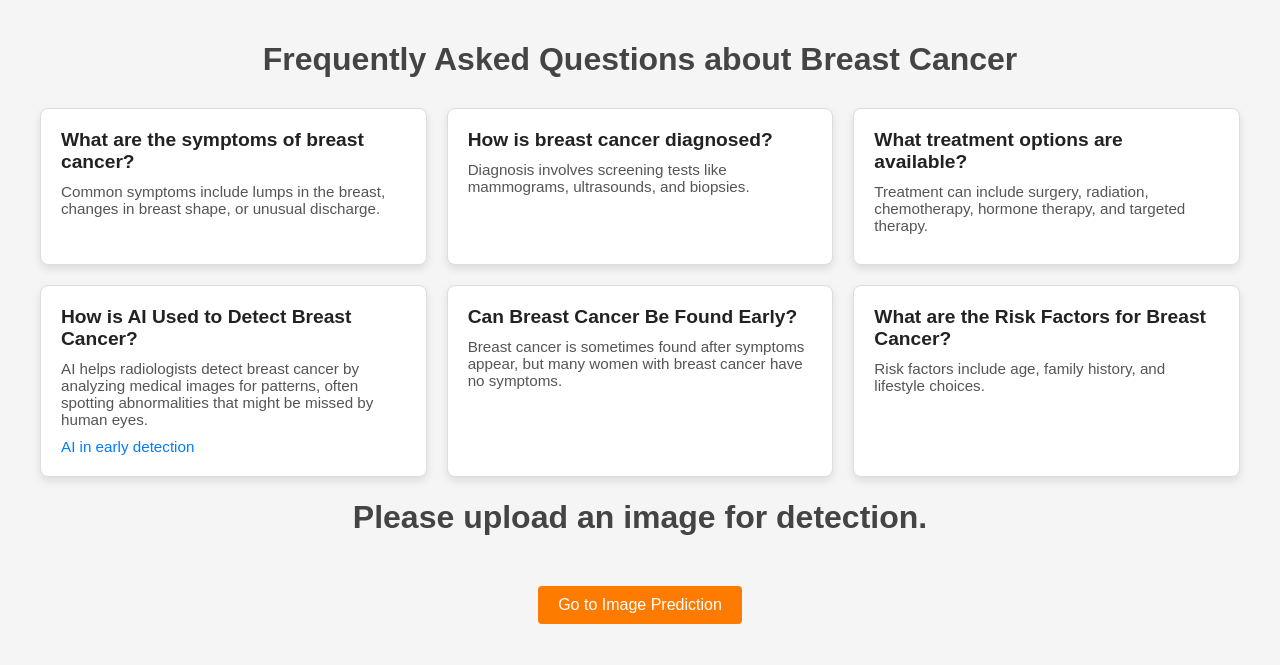
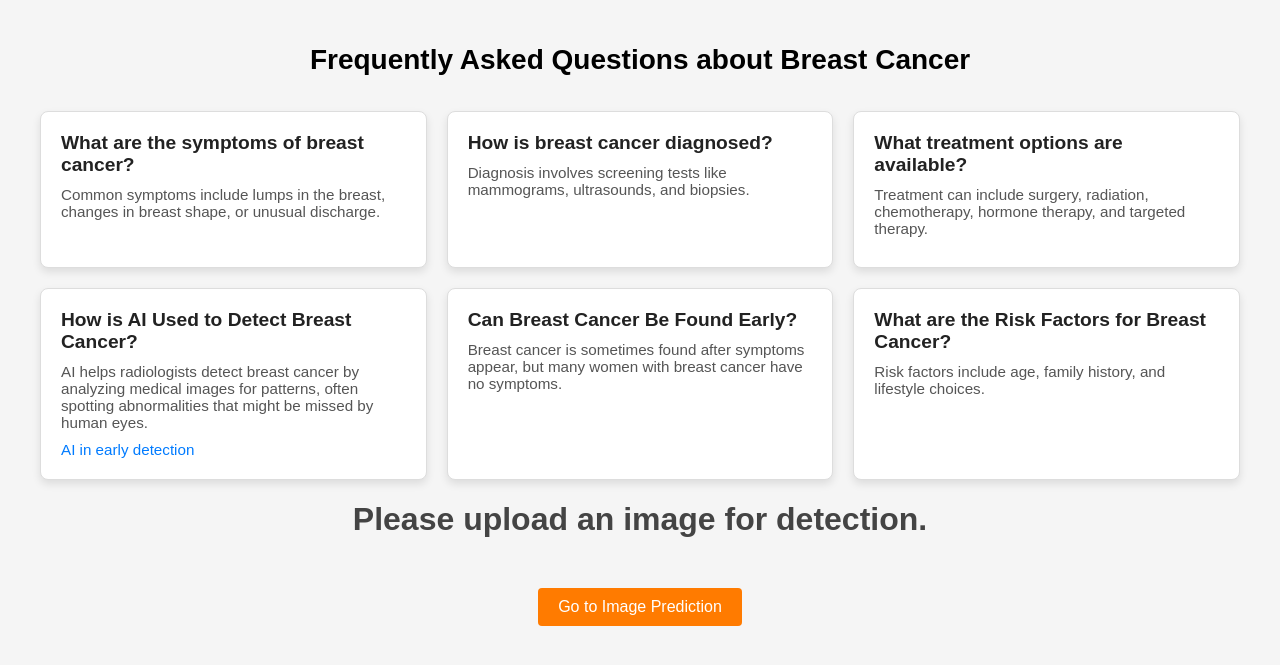
Before and after one commit to jsm1306/breastcancer_detect, a Django app: page / in a window 1280 px wide. Shown: the top 665 px of the page. Run offline with Django 5.2, Linux system fonts and the light colour scheme.

Commit message:
Additional changes

```diff
--- a/static/style.css
+++ b/static/style.css
@@ -1,6 +1,6 @@
 /* style.css */
 body {
-    font-family: Arial, sans-serif;
+    font-family: Arial, Helvetica, sans-serif; /* Use a font-family that matches your desired style */
     background-color: #f5f5f5;
     color: #333;
     margin: 0;
@@ -75,6 +75,16 @@ img {
     cursor: pointer;
     font-size: 16px;
 }
+.predict-button2:hover {
+    background-color: #cf5600;
+}
+.color-fg-muted {
+    color: #000000; /* Adjust this hex code for a muted gray color */
+    font-family: Arial, Helvetica, sans-serif; /* Use a font-family that matches your desired style */
+    font-size: 28px; /* Set the font size */
+    line-height: 1.5; /* Adjust line height for readability */
+}
+
 h1 {
     color: #444;
     text-align: center;
@@ -83,6 +93,8 @@ h1 {
 }
 
 .faq-container {
+    font-family: Arial, Helvetica, sans-serif; /* Use a font-family that matches your desired style */
+
     display: grid;
     grid-template-columns: repeat(auto-fill, minmax(300px, 1fr));
     gap: 20px;
--- a/templates/home.html
+++ b/templates/home.html
@@ -12,8 +12,7 @@
 
 </style>
 <body>
-    <h1>Frequently Asked Questions about Breast Cancer</h1>
-
+    <h1 class="color-fg-muted">Frequently Asked Questions about Breast Cancer</h1>
     <div class="faq-container">
         <!-- Card 1 -->
         <div class="faq-card">
--- a/templates/result.html
+++ b/templates/result.html
@@ -9,7 +9,7 @@
     <title>Breast Cancer Detection</title>
     <style>
         body {
-            font-family: Arial, sans-serif;
+            font-family: Arial, Helvetica, sans-serif;
             display: flex;
             flex-direction: column;
             align-items: center;
```
